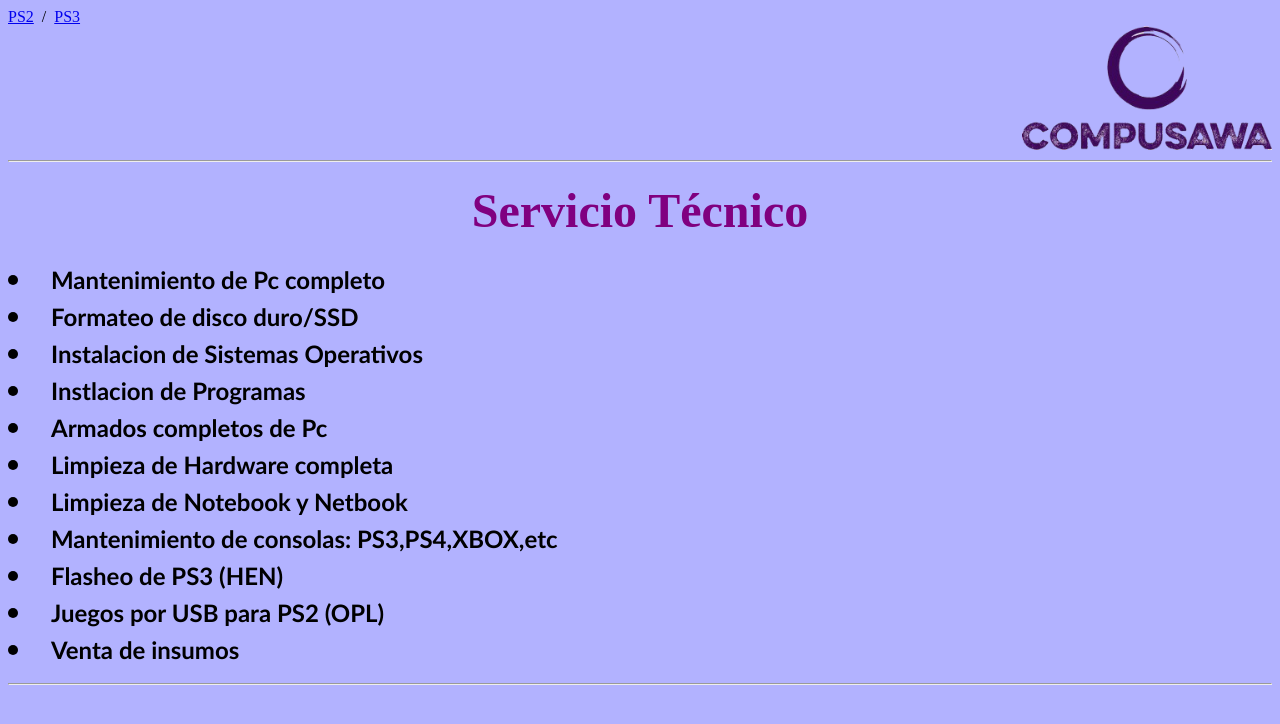
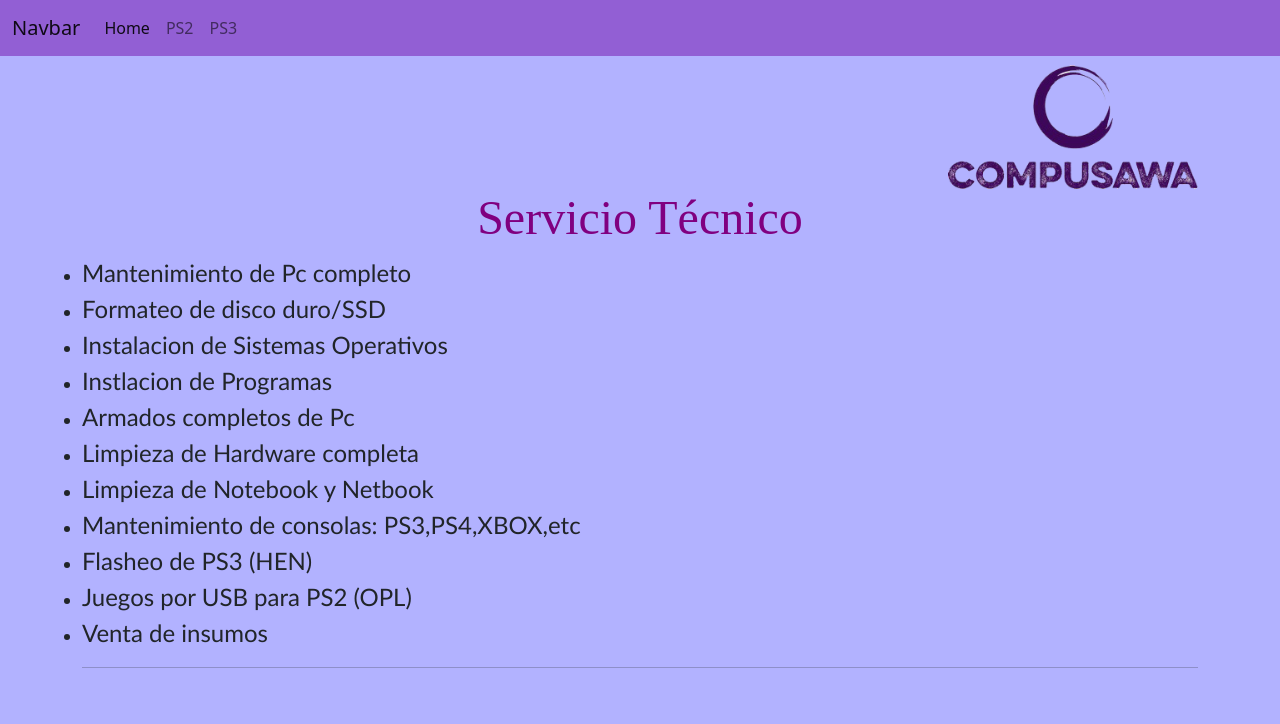
Before and after one commit to Francosawa/Compusawa_1, a plain HTML site: page index.html in a window 1280 px wide. Drawn offline with nearby package versions, Linux system fonts and the light colour scheme.

Commit message:
add boostrap

```diff
--- /dev/null
+++ b/css/estilos.css
@@ -0,0 +1,9 @@
+body{
+    background-color:rgba(0,0,255,0.3);
+    padding-top: 65px;
+}
+@media (max-width: 979px) {
+    body {
+      padding-top: 0px;
+    }
+  }
--- a/index.html
+++ b/index.html
@@ -5,32 +5,49 @@
     <meta http-equiv="X-UA-Compatible" content="IE=edge">
     <meta name="viewport" content="width=device-width, initial-scale=1.0">
     <title>Document</title>
-    <style>
-        body{
-            background-color:rgba(0,0,255,0.3);
-        }
-    </style>
+    <link href="https://cdn.jsdelivr.net/npm/bootstrap@5.0.1/dist/css/bootstrap.min.css" rel="stylesheet" integrity="sha384-+0n0xVW2eSR5OomGNYDnhzAbDsOXxcvSN1TPprVMTNDbiYZCxYbOOl7+AMvyTG2x" crossorigin="anonymous">
+    <link href="css/estilos.css" rel="stylesheet">
 
 </head>
 <body>
-    <a href="enlace.html"><font face="Hakuna sans">PS2</font></a> &nbsp;/&nbsp; <a href="enlace2.html"> <font face="Hakuna sans">PS3</font></a>
-    <div>
-        <img src="img/Compusawa.png" width="250" title="Bienvenidos a compusawa" align= "right">
+
+    <div class="container">
+        <nav class="navbar fixed-top navbar-expand-lg navbar-light" style="background-color: #925fd4;">
+            <div class="container-fluid">
+              <a class="navbar-brand" href="#">Navbar</a>
+              <button class="navbar-toggler" type="button" data-bs-toggle="collapse" data-bs-target="#navbarSupportedContent" aria-controls="navbarSupportedContent" aria-expanded="false" aria-label="Toggle navigation">
+                <span class="navbar-toggler-icon"></span>
+              </button>
+              <div class="collapse navbar-collapse" id="navbarSupportedContent">
+                <ul class="navbar-nav me-auto mb-2 mb-lg-0">
+                  <li class="nav-item">
+                    <a class="nav-link active" aria-current="page" href="#">Home</a>
+                  </li>
+                  <li class="nav-item">
+                    <a class="nav-link" href="enlace.html">PS2</a>
+                  </li>
+                  <li class="nav-item">
+                    <a class="nav-link" href="enlace2.html">PS3</a>
+                  </li>
+                </ul>
+              </div>
+            </div>
+        </nav>
+
+
+        <div class="row">
+            <div class="col">
+                <img class="rounded float-end" src="img/Compusawa.png" width="250" title="Bienvenidos a compusawa">
             </div>
 
-    <br>
-    <br>
-    <br>
-    <br>
-    <br>
-    <br>
-    <br>
-    <hr>
-
+        </div>
+        <div class="row">
+            <div class="col">
                 <h1 align= "center" style="color :black ;"><font size=7&gt face="Stencil" color="Purple"> Servicio Técnico</font> <h1>
-
-
-    <ml>
+            </div>
+        </div>
+        <div class="row">
+            <ul>
                 <li><font size=5&gt; face="Trebuchet MS">Mantenimiento de Pc completo</font></li>
                 <li><font size=5&gt; face="Trebuchet MS">Formateo de disco duro/SSD</font></li>
                 <li><font size=5&gt; face="Trebuchet MS">Instalacion de Sistemas Operativos</font></li>
@@ -44,7 +61,11 @@
                 <li><font size=5&gt; face="Trebuchet MS">Venta de insumos</font></li>
                 <hr>
 
-    </ml>
+            </ul>
+        </div>
+    </div>
+
+    <script src="https://cdn.jsdelivr.net/npm/bootstrap@5.0.1/dist/js/bootstrap.bundle.min.js" integrity="sha384-gtEjrD/SeCtmISkJkNUaaKMoLD0//ElJ19smozuHV6z3Iehds+3Ulb9Bn9Plx0x4" crossorigin="anonymous"></script>
 
 </body>
 </html>
```
Lines whose indentation alone changed are shown as unchanged.
